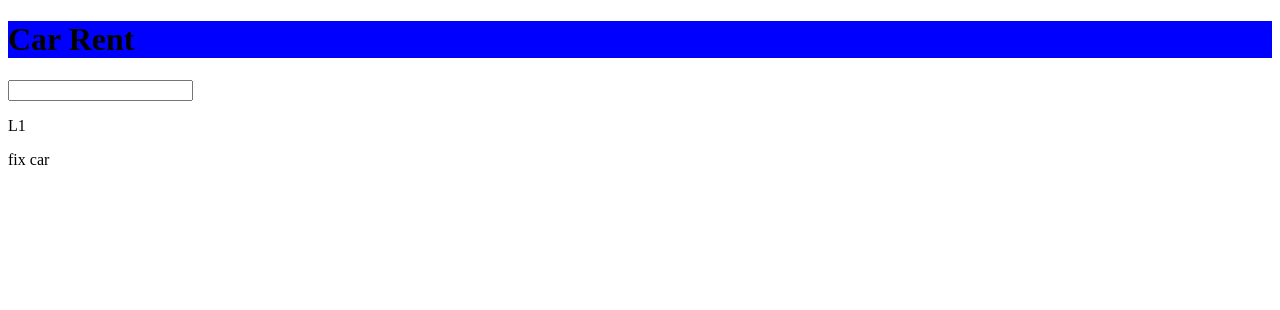
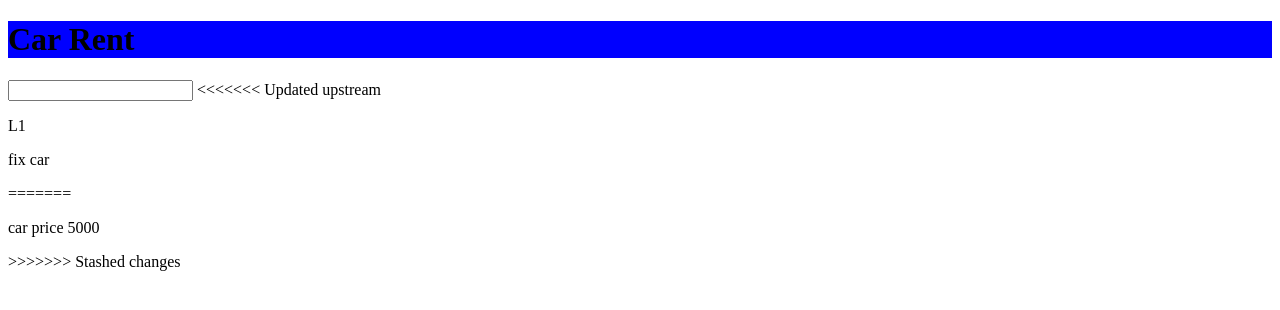
Before and after one commit to OmarAcco/Cars, a plain HTML site: page index.html in a window 1280 px wide. Drawn offline with Linux system fonts and the light colour scheme.

Commit message:
modify new price with fix price

```diff
--- a/index.html
+++ b/index.html
@@ -10,10 +10,15 @@
 
     <input type="text">
 
+<<<<<<< Updated upstream
     <p> L1 </p>
 
     <p> fix car </p>
 
+=======
+    <p> car price 5000 </p>
+
+>>>>>>> Stashed changes
     <script src="./js/main.js"></script>
   </body>
 </html>
```
